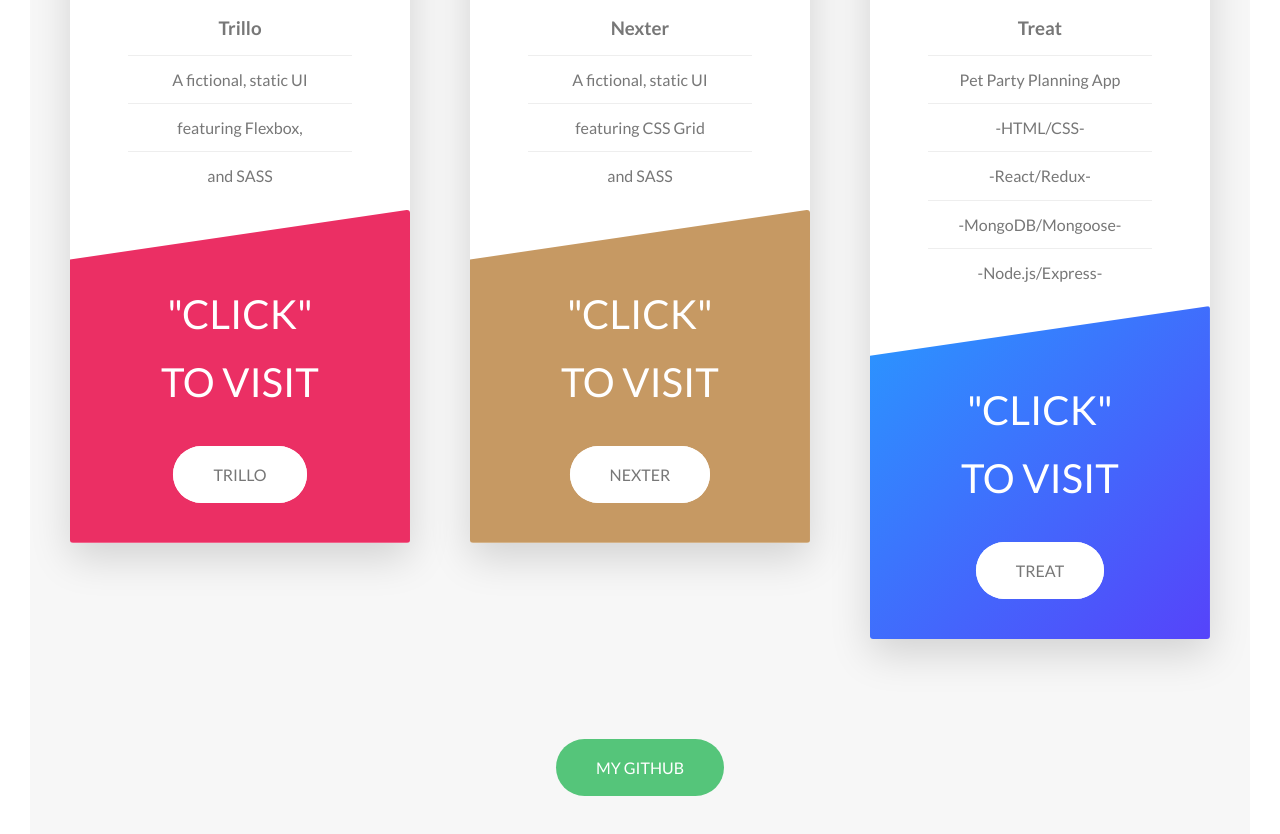
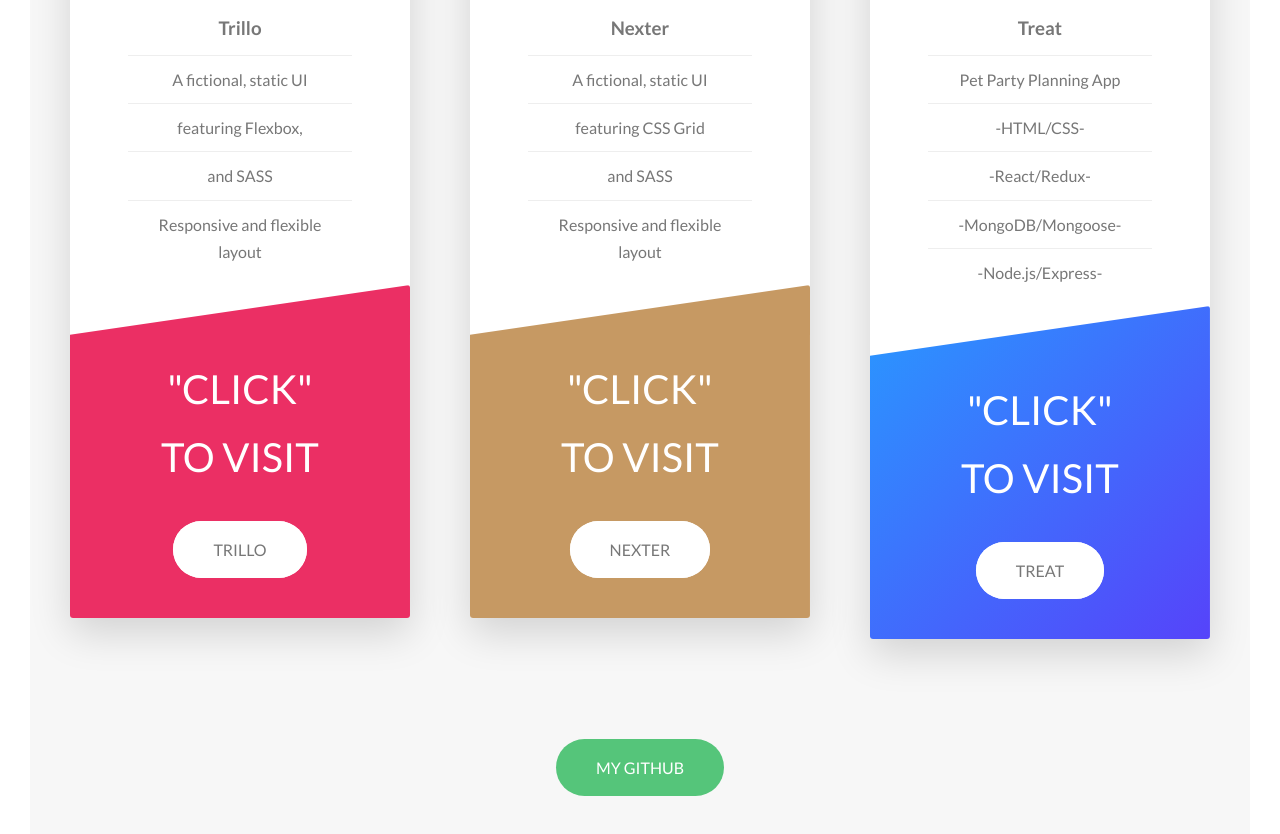
Before and after one commit to wpk12345/Web-Dev-Portfolio, a website: page index.html in a window 1280 px wide. Shown: the part 3500-4334 px from the top of the page. Drawn offline with Linux system fonts and the light colour scheme.

Commit message:
added one line to each sample

```diff
--- a/index.html
+++ b/index.html
@@ -180,6 +180,7 @@
                                         <li>A fictional, static UI</li>
                                         <li>featuring Flexbox,</li>
                                         <li>and SASS</li>
+                                        <li>Responsive and flexible layout</li>
                                     </ul>
                                 </div>
                             </div>
@@ -207,6 +208,7 @@
                                         <li>A fictional, static UI</li>
                                         <li>featuring CSS Grid</li>
                                         <li>and SASS</li>
+                                        <li>Responsive and flexible layout</li>
                                     </ul>
                                 </div>
                             </div>
```
